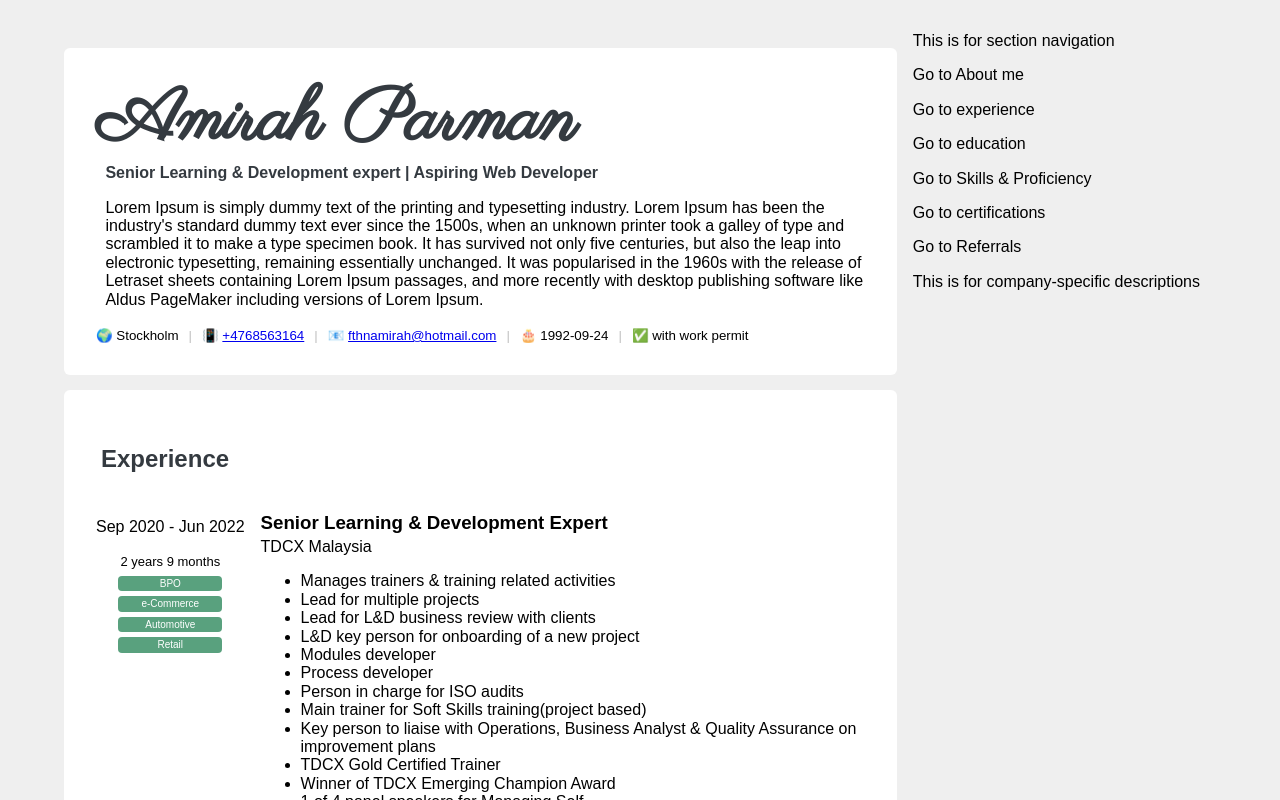
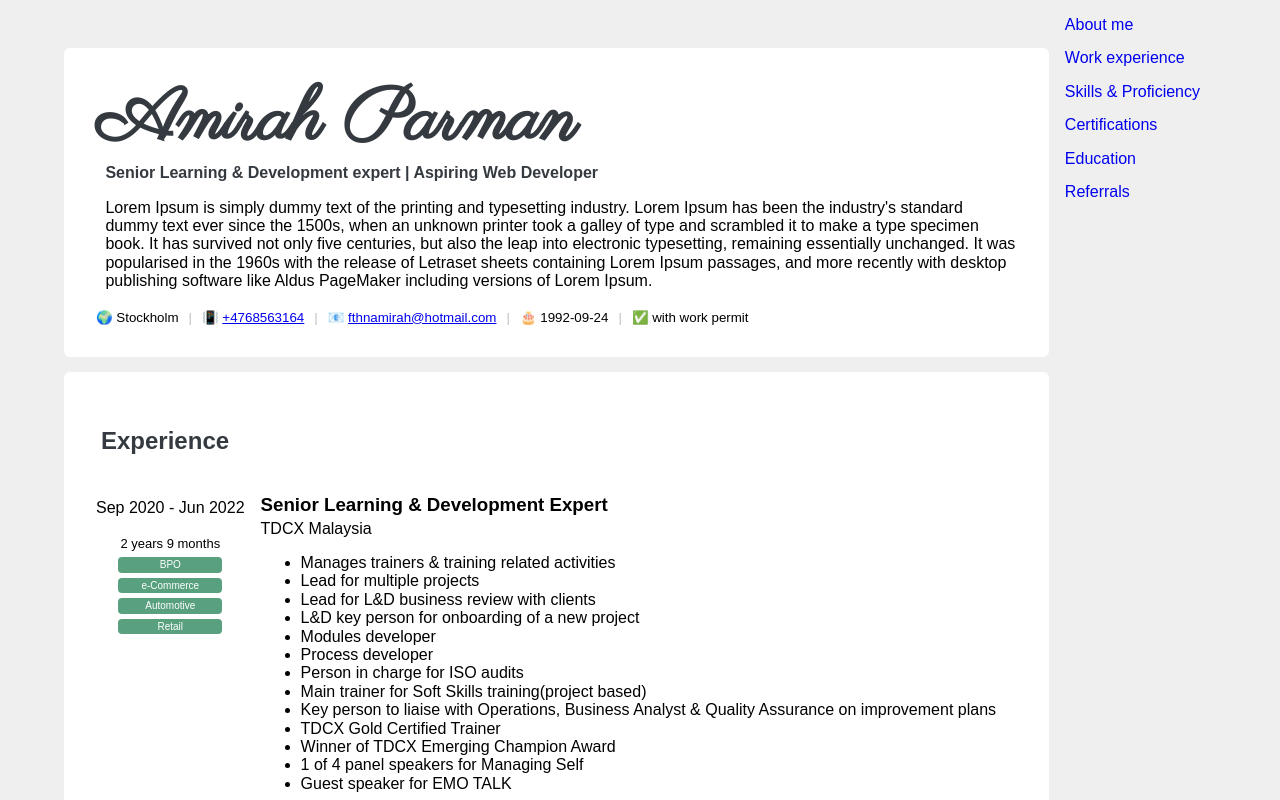
Before and after one commit to AmirahParman/AmirahParman.github.io, an Angular app: page / in a window 1280 px wide. Shown: the top 800 px of the page. Built offline with nearby package versions, Linux system fonts and the light colour scheme; a web font is replaced by a local one.

Commit message:
added anchor for navigation

```diff
--- a/src/app/app.component.html
+++ b/src/app/app.component.html
@@ -1,33 +1,33 @@
 <div class="container">
     <div class="content-container">
         <div class="header">
-            <div class="about-me">
+            <div class="about-me" id="about-me">
                 <app-about-me></app-about-me>
                 <app-personal-info></app-personal-info>
             </div>
         </div>
-        <div class="content-of-resume-container">
+        <div class="content-of-resume-container" >
             <div class="left-column">
-                <div class="experience">
+                <div class="experience" >
                     <app-experiences></app-experiences>
                 </div>
                 <hr>
-                <div class="skills">
+                <div class="skills" id="skills">
                     <app-skills></app-skills>
                 </div>
                 <hr>
-                <div class="certifications">
+                <div class="certifications" id="certifications">
                     <app-certifications></app-certifications>
                 </div>
                 <hr>
-                <div class="education">
+                <div class="education" id="education">
                     <app-educations></app-educations>
                 </div>
                 <hr>
             </div>
 
-            <div class="right-column">
-                <div class="referrals">
+            <div class="right-column" id="referrals">
+                <div class="referrals" id="referrals">
                     <app-referrals></app-referrals>
                 </div>
             </div>
@@ -35,14 +35,12 @@
     </div>
     <div class="navigation-container">
         <div class="sticky-navigator">
-            <p>This is for section navigation</p>
-            <p>Go to About me</p>
-            <p>Go to experience</p>
-            <p>Go to education</p>
-            <p>Go to Skills & Proficiency</p>
-            <p>Go to certifications</p>
-            <p>Go to Referrals</p>
-            <p>This is for company-specific descriptions</p>
+            <a href="#about-me">About me</a>
+            <a href="#experience">Work experience</a>
+            <a href="#skills">Skills & Proficiency</a>
+            <a href="#certifications">Certifications</a>
+            <a href="#education">Education</a>
+            <a href="#referrals">Referrals</a>
         </div>
     </div>
 </div>
--- a/src/app/app.component.scss
+++ b/src/app/app.component.scss
@@ -17,7 +17,14 @@ div.sticky-navigator {
     position: sticky;
     top: 9px;
     width: max-content;
+    display: flex;
+    flex-direction: column;
+    row-gap: 15px;
+    a{
+        text-decoration: none;
+    }
 }
+
 
 .header {
     display: flex;
--- a/src/app/components/experiences/experiences.component.html
+++ b/src/app/components/experiences/experiences.component.html
@@ -1,5 +1,5 @@
 <div>
-    <h2 class="section-title">Experience</h2>
+    <h2 class="section-title" id="experience">Experience</h2>
     <div class="container" *ngFor="let data of datas">
         <div class="year-of-working">
             <p class="date-experience-column">{{data.fromDate | date:'MMM y'}} - {{data.toDate | date:'MMM y'}}</p>
```
Also changed, not shown: src/styles.scss (line endings or trailing spaces).
